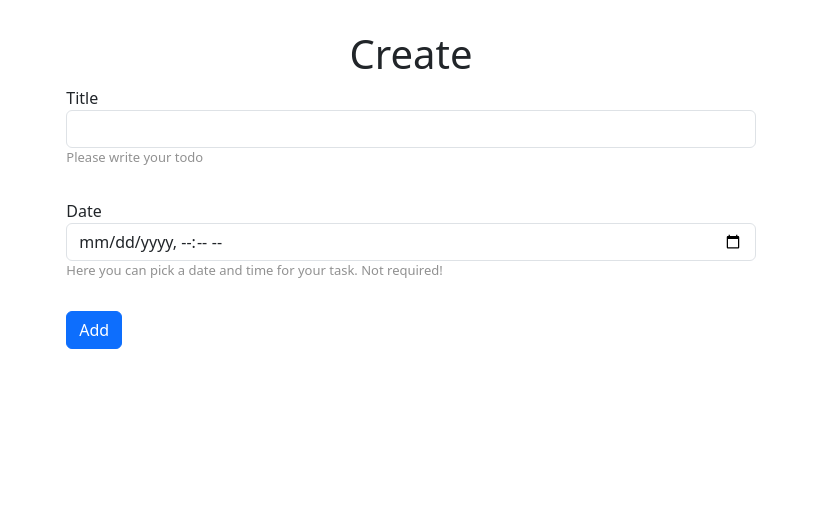
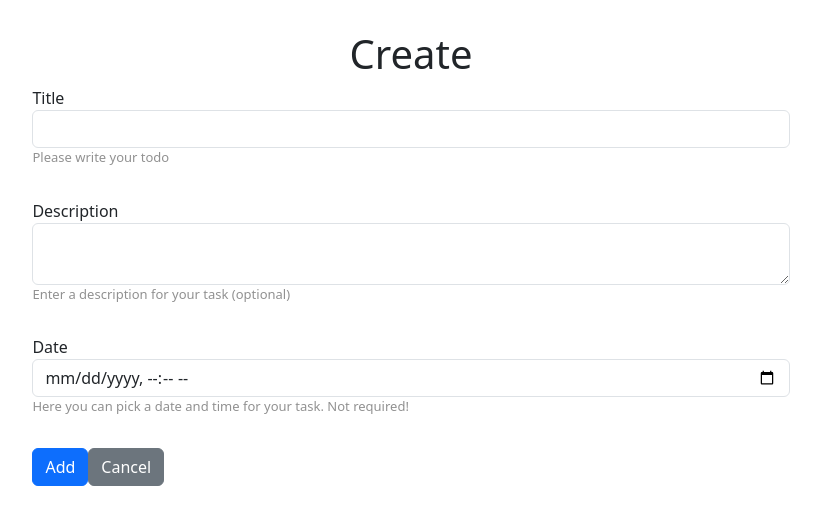
Before and after one commit to SaraabbasiNZ/todo-list-django-project, a Django app: page /create/ in a window 1280 px wide. Shown: the part 56-581 px from the top of the page, without its empty margins (229-1050 px from the left). Run offline with Django 4.2, Linux system fonts and the light colour scheme; a user stored in the database is signed in; some libraries are stand-ins or nearby versions.

Commit message:
Add description model to the todo app

```diff
--- a/todo_app/forms.py
+++ b/todo_app/forms.py
@@ -5,7 +5,7 @@ from .models import TodoItem
 class TodoItemForm(forms.ModelForm):
     class Meta:
         model = TodoItem
-        fields = ['title', 'checked', 'date']
+        fields = ['title', 'description', 'checked', 'date']
 
     def clean_date(self):
         date = self.cleaned_data.get("date")
--- a/todo_app/models.py
+++ b/todo_app/models.py
@@ -4,6 +4,7 @@ from django.contrib.auth.models import User
 # Create your models here.
 class TodoItem(models.Model):
     title = models.CharField(max_length=200)
+    description = models.TextField(blank=True)
     checked = models.BooleanField(default=False)
     owner = models.ForeignKey(User, on_delete=models.CASCADE, null=True)
     date = models.DateTimeField(blank=True, null=True)
--- a/todo_app/templates/todo_app/create_todo_item.html
+++ b/todo_app/templates/todo_app/create_todo_item.html
@@ -11,6 +11,11 @@
             <p class='helper-text'>Please write your todo</p>
         </div>
         <div class='input-container'>
+            <label for="id_description">{{ form.description.label }}</label>
+            <textarea class="form-control" name="description" id="id_description"></textarea>
+            <p class='helper-text'>Enter a description for your task (optional)</p>
+        </div>
+        <div class='input-container'>
             <label for="id_date">{{form.date.label}}</label>
             <input class="form-control" type="datetime-local" name="date" id="id_date">
             {% for error in form.date.errors %}
@@ -19,6 +24,7 @@
             <p class='helper-text'>Here you can pick a date and time for your task. Not required!</p>
         </div>
     <button class='btn btn-primary' type="submit">Add</button>
+    <a href="{% url 'todo_app:todo_list' %}" class="btn btn-secondary">Cancel</a>
 
     </form>
 </div>
--- a/todo_app/templates/todo_app/edit_todo_item.html
+++ b/todo_app/templates/todo_app/edit_todo_item.html
@@ -9,6 +9,11 @@
             <label for="id_title">{{ form.title.label }}</label>
             <input class="form-control" type="text" name="title" value="{{ form.instance.title }}" required id="id_title">
             <p class='helper-text'>Edit your todo item</p>
+        </div>
+        <div class='input-container'>
+            <label for="id_description">{{ form.description.label }}</label>
+            <textarea class="form-control" name="description" id="id_description">{{ form.instance.description }}</textarea>
+            <p class='helper-text'>Edit the description for your task if needed. Optional.</p>
         </div>
         <div class='input-container'>
             <label for="id_date">{{ form.date.label }}</label>
--- a/todo_app/templates/todo_app/todo_list.html
+++ b/todo_app/templates/todo_app/todo_list.html
@@ -29,6 +29,7 @@
                   <div class="job-undone-text job-text">
                     <h6>{{todoitem.title}}</h6>
                     <p>{{todoitem.date}}</p>
+                    <p>{{todoitem.description}}</p>
                   </div>
                   {% endif %}
                 </div>
```
Also changed, not shown: db.sqlite3, todo_app/migrations/0003_todoitem_description.py (added).
